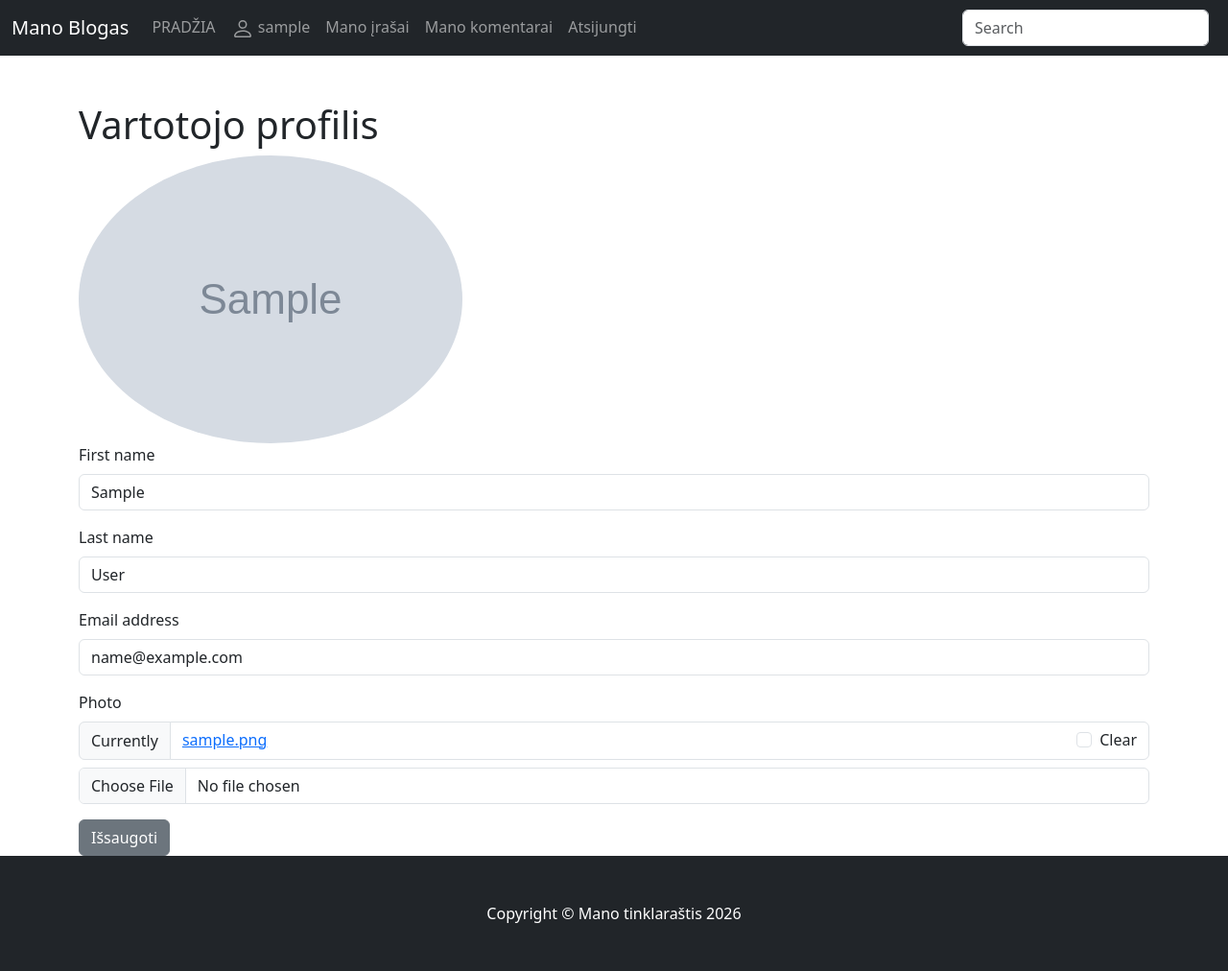
After one commit to DonatasNoreika/blog_20260130, a Django app: page /profile/ in a window 1280 px wide. The commit adds this page. Shown: the whole page at 96% size. Run offline with Django 5.2, Linux system fonts and the light colour scheme; a user stored in the database is signed in; tables that the repository leaves empty hold one stand-in row (values such as "Sample post"); grey boxes marked "Sample" are stand-in pictures; some libraries are stand-ins or nearby versions.

Commit message:
+Sukurti vartotojo profilio puslapį, kuriame galima būtų paredaguoti asmeninius duomenis, pridėti nuotrauką
+Atvaizduoti vartotojo nuotraukas prie jo įrašų ir komentarų

```diff
--- a/mysite/blog/admin.py
+++ b/mysite/blog/admin.py
@@ -1,5 +1,5 @@
 from django.contrib import admin
-from .models import Post, Comment
+from .models import Post, Comment, Profile
 
 class CommentInLine(admin.TabularInline):
     model = Comment
@@ -17,3 +17,4 @@ class PostAdmin(admin.ModelAdmin):
     ]
 
 admin.site.register(Post, PostAdmin)
+admin.site.register(Profile)
--- /dev/null
+++ b/mysite/blog/forms.py
@@ -0,0 +1,13 @@
+from django import forms
+from django.contrib.auth.models import User
+from .models import Profile
+
+class UserChangeForm(forms.ModelForm):
+    class Meta:
+        model = User
+        fields = ['first_name', 'last_name', 'email']
+
+class ProfileChangeForm(forms.ModelForm):
+    class Meta:
+        model = Profile
+        fields = ['photo']
--- a/mysite/blog/models.py
+++ b/mysite/blog/models.py
@@ -1,6 +1,27 @@
 from django.contrib.auth.models import User
 from django.db import models
 from tinymce.models import HTMLField
+from PIL import Image
+
+class Profile(models.Model):
+    user = models.OneToOneField(to=User, on_delete=models.CASCADE)
+    photo = models.ImageField(upload_to="profile_pics", null=True, blank=True)
+
+    def save(self, *args, **kwargs):
+        super().save(*args, **kwargs)
+        if self.photo:
+            img = Image.open(self.photo.path)
+            min_side = min(img.width, img.height)
+            left = (img.width - min_side) // 2
+            top = (img.height - min_side) // 2
+            right = left + min_side
+            bottom = top + min_side
+            img = img.crop((left, top, right, bottom))
+            img = img.resize((300, 300), Image.LANCZOS)
+            img.save(self.photo.path)
+
+    def __str__(self):
+        return f"{self.user.username} profile"
 
 
 class Post(models.Model):
--- a/mysite/blog/templates/navbar.html
+++ b/mysite/blog/templates/navbar.html
@@ -11,7 +11,7 @@
                     <a class="nav-link" href="{% url 'posts' %}">PRADŽIA</a>
                 </li>
                 {% if user.is_authenticated %}
-                <li class="nav-item"><a class="nav-link" href="">
+                <li class="nav-item"><a class="nav-link" href="{% url 'profile' %}">
                     <svg class="bi bi-person" width="1.5em" height="1.5em" viewBox="0 0 16 16" fill="currentColor"
                          xmlns="http://www.w3.org/2000/svg">
                         <path fill-rule="evenodd"
--- /dev/null
+++ b/mysite/blog/templates/profile.html
@@ -0,0 +1,16 @@
+{% extends "base.html" %}
+
+{% block content %}
+<h1>Vartotojo profilis</h1>
+{% if user.profile.photo %}
+<img src="{{ user.profile.photo.url }}" class="rounded-circle">
+{% endif %}
+<form method="post" enctype="multipart/form-data">
+    {% csrf_token %}
+    {% load crispy_forms_tags %}
+    {{ u_form | crispy }}
+    {{ p_form | crispy }}
+    <button class="btn btn-secondary" type="submit">Išsaugoti</button>
+</form>
+
+{% endblock %}
--- a/mysite/blog/urls.py
+++ b/mysite/blog/urls.py
@@ -7,4 +7,5 @@ urlpatterns = [
     path('search/', views.search, name='search'),
     path("userposts/", views.UserPostListView.as_view(), name="userposts"),
     path("usercomments/", views.UserCommentListView.as_view(), name="usercomments"),
+    path("profile/", views.profile, name="profile"),
 ]
--- a/mysite/blog/views.py
+++ b/mysite/blog/views.py
@@ -1,9 +1,12 @@
+from django.contrib.auth.decorators import login_required
 from django.contrib.auth.mixins import LoginRequiredMixin
-from django.shortcuts import render
+from django.shortcuts import render, redirect
 from .models import Post, Comment
 from django.views import generic
 from django.core.paginator import Paginator
 from django.db.models import Q
+from .forms import UserChangeForm, ProfileChangeForm
+
 
 def posts(request):
     posts = Post.objects.order_by("-pk")
@@ -32,7 +35,6 @@ def search(request):
         Q(author__first_name__icontains=query) |
         Q(author__last_name__icontains=query))
 
-
     context = {
         "query": query,
         "posts": posts,
@@ -56,3 +58,20 @@ class UserCommentListView(LoginRequiredMixin, generic.ListView):
 
     def get_queryset(self):
         return Comment.objects.filter(author=self.request.user)
+
+
+@login_required
+def profile(request):
+    u_form = UserChangeForm(request.POST or None, instance=request.user)
+    p_form = ProfileChangeForm(request.POST or None, request.FILES, instance=request.user.profile)
+
+    if u_form.is_valid() and p_form.is_valid():
+        u_form.save()
+        p_form.save()
+        return redirect("profile")
+
+    context = {
+        "u_form": u_form,
+        "p_form": p_form,
+    }
+    return render(request, template_name="profile.html", context=context)
```
Also changed, not shown: mysite/blog/templates/post.html (+11 -2 lines), mysite/blog/templates/posts.html (+6 -1 lines).
